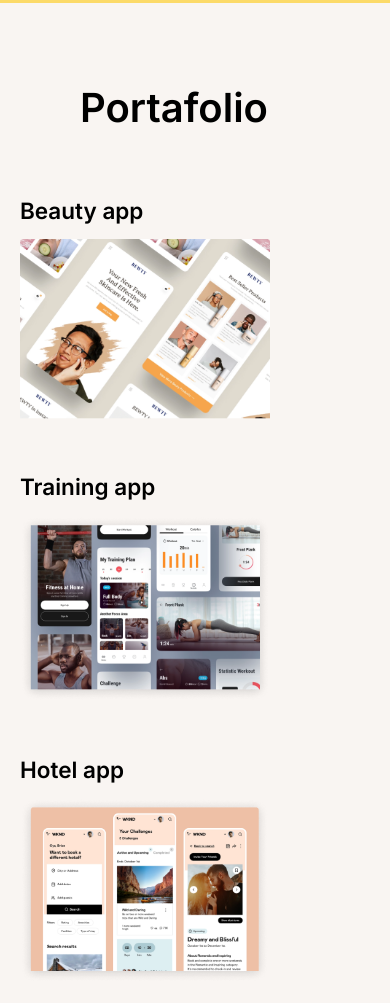
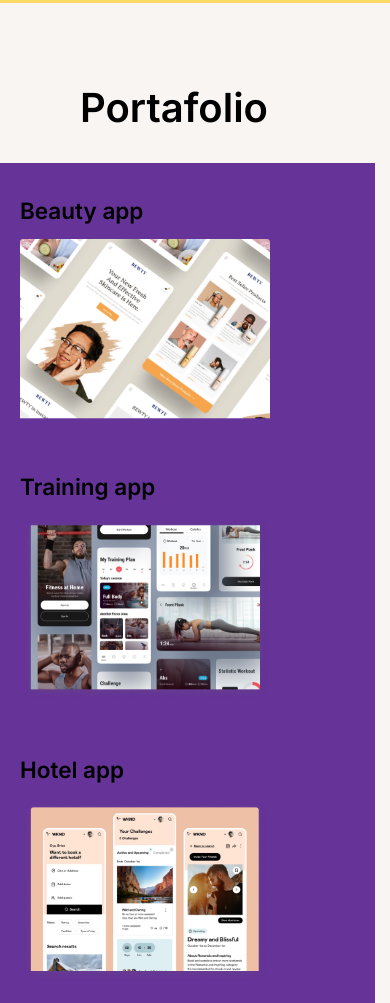
Before and after one commit to ElCesaqr00/AcademloExercise, a plain HTML site: page index.html in a window 390 px wide. Shown: the part 2606-3609 px from the top of the page. Drawn offline with nearby package versions, Linux system fonts and the light colour scheme.

Commit message:
correccion 3

```diff
--- a/Styles/style.css
+++ b/Styles/style.css
@@ -368,7 +368,9 @@ margin-bottom: 100px;
     .portafolio-info{
         display: flex;
         width: 375px;
+        background-color: rebeccapurple;
         flex-direction: column;
+        justify-content: space-between;
     }
     .contact-general{
         width: 375px;
```
